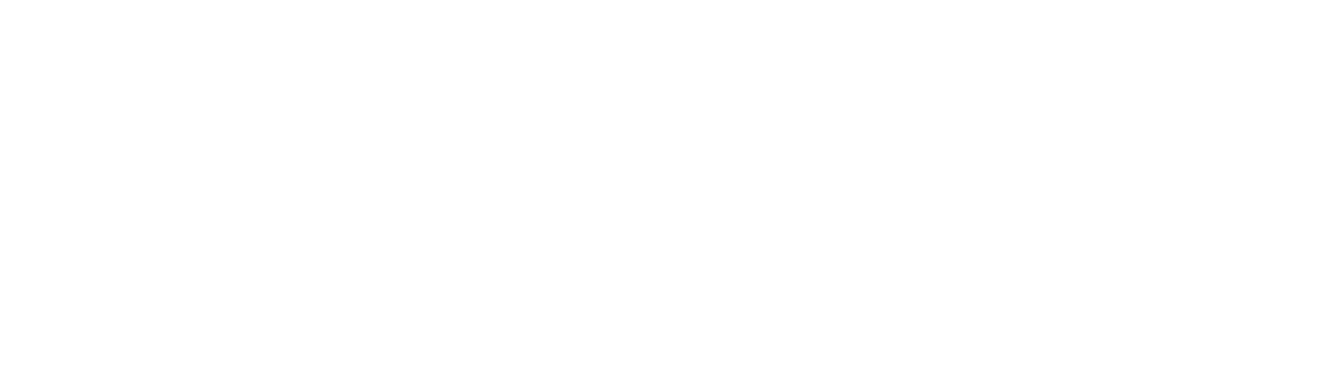
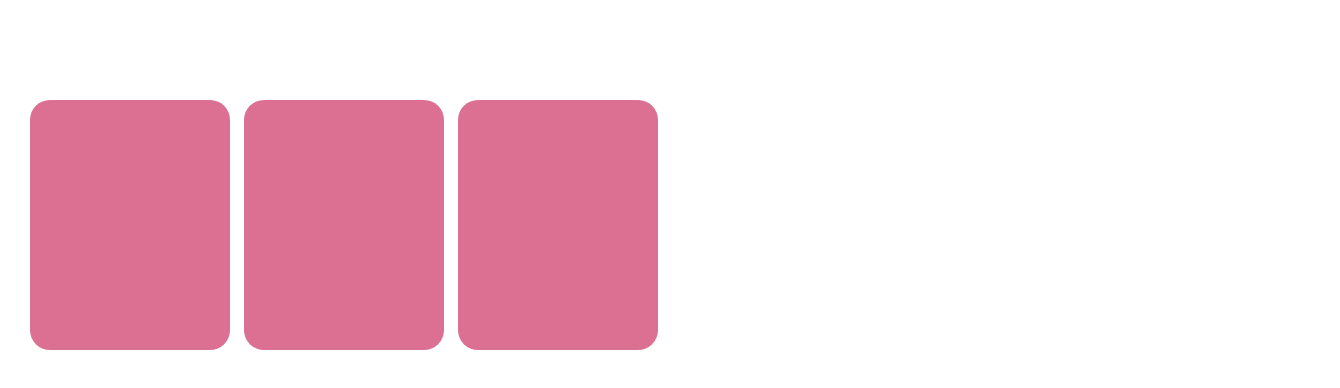
Before and after one commit to schicoma/js-challenge, a plain HTML site: page 004_curso_frontend_developer/004_componentes/carousel.html in a window 1280 px wide. Shown: the whole page, 1340 px wide, since content can reach past the window. Drawn offline with Linux system fonts and the light colour scheme.

Commit message:
Carousel

```diff
--- a/004_curso_frontend_developer/004_componentes/carousel.html
+++ b/004_curso_frontend_developer/004_componentes/carousel.html
@@ -11,11 +11,66 @@
     body {
         margin: 0px
     }
+
+    .carousel {
+        width: 100%;
+        overflow: scroll;
+        padding: 30px;
+
+        /*todos los elementos que se situen dentro de este elemento,
+        se posicionarán en relación a él mismo*/
+        position: relative;
+    }
+
+    .carousel__container {
+        white-space: nowrap;
+        margin: 70px 0px;
+        padding-bottom: 10px;
+    }
+
+    .carousel__item {
+        background-color: palevioletred;
+        width: 200px;
+        height: 250px;
+        border-radius: 20px;
+        overflow: hidden;
+        margin-right:10px;
+
+        display: inline-block;
+
+        cursor: pointer;
+        transition: 450ms all;
+    }
+
+    .carousel__item:hover ~ .carousel__item {
+        transform: translate3d(100px, 0, 0);
+    }
+
+    .carousel__container:hover .carousel__item {
+        opacity: 0.3;
+    }
+
+    .carousel__container:hover .carousel__item:hover {
+        transform: scale(1.5);
+        opacity: 1;
+    }
 </style>
 
 <body>
 <section class="carousel">
+    <div class="carousel__container">
+        <div class="carousel__item">
 
+        </div>
+
+        <div class="carousel__item">
+
+        </div>
+
+        <div class="carousel__item">
+
+        </div>
+    </div>
 </section>
 </body>
 
```
